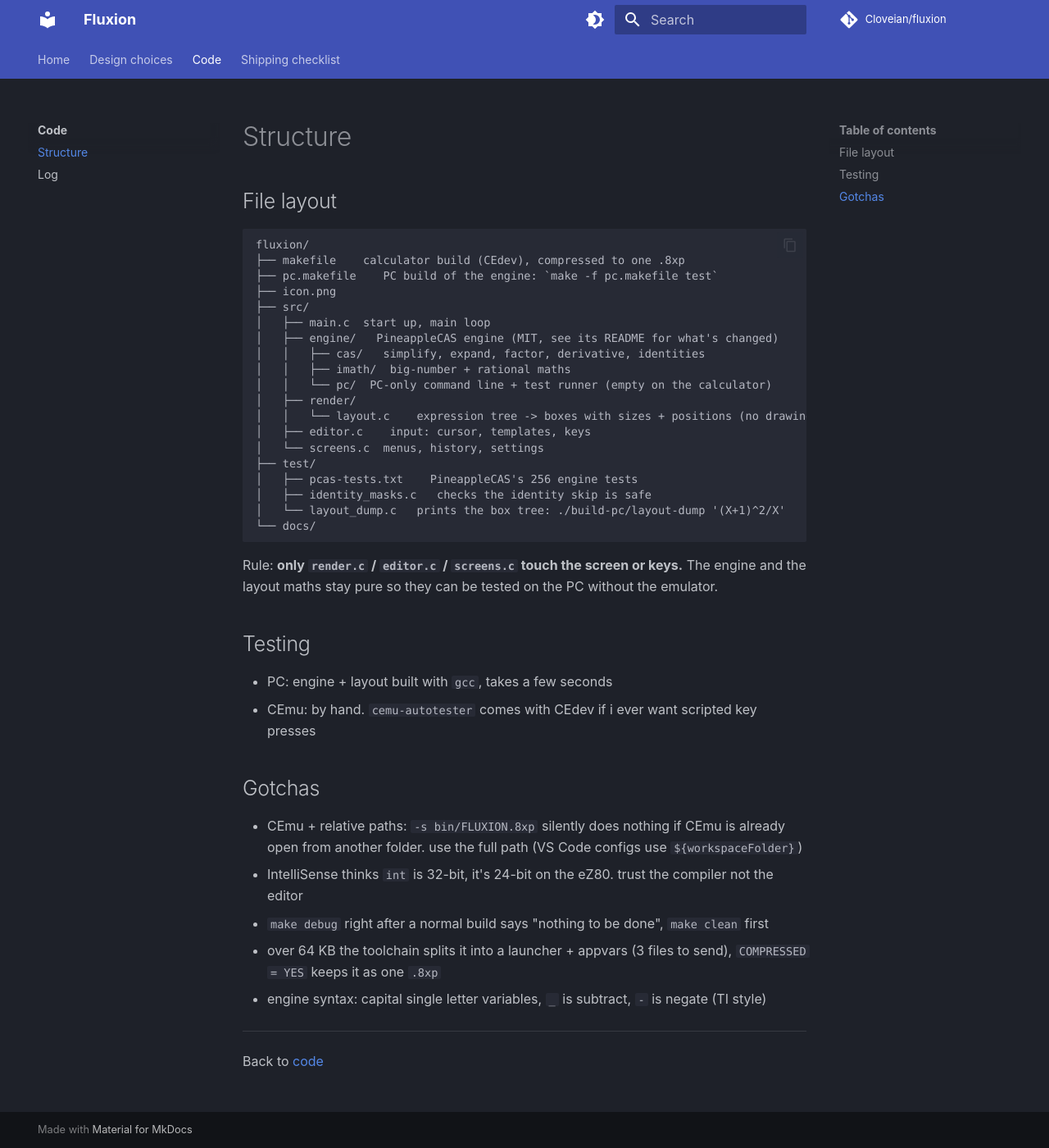
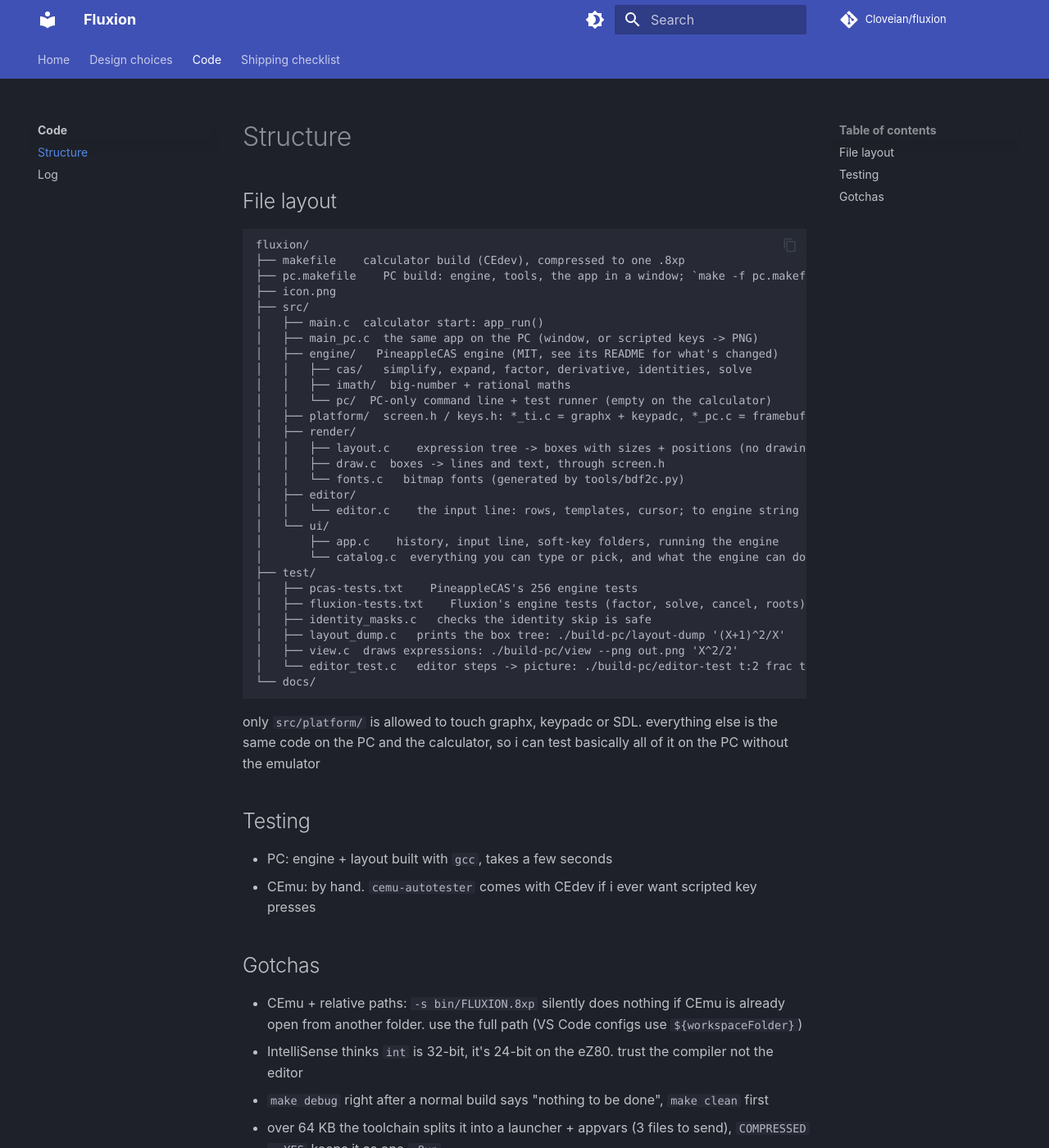
Before and after one commit to Cloveian/fluxion, an MkDocs documentation site: the page built from docs/code/structure.md, in a window 1280 px wide and 1400 px high. Shown: the whole window at 82% size. Built offline with MkDocs 1.6.1 and Material for MkDocs 9.7.7, drawn with Linux system fonts in a browser that asks for light colours; comment, search, counter and statistics services are not loaded.

Commit message:
structure doc update

````diff
--- a/docs/code/structure.md
+++ b/docs/code/structure.md
@@ -5,26 +5,36 @@
 ```
 fluxion/
 ├── makefile    calculator build (CEdev), compressed to one .8xp
-├── pc.makefile    PC build of the engine: `make -f pc.makefile test`
+├── pc.makefile    PC build: engine, tools, the app in a window; `make -f pc.makefile test`
 ├── icon.png
 ├── src/
-│   ├── main.c  start up, main loop
+│   ├── main.c  calculator start: app_run()
+│   ├── main_pc.c  the same app on the PC (window, or scripted keys -> PNG)
 │   ├── engine/   PineappleCAS engine (MIT, see its README for what's changed)
-│   │   ├── cas/   simplify, expand, factor, derivative, identities
+│   │   ├── cas/   simplify, expand, factor, derivative, identities, solve
 │   │   ├── imath/  big-number + rational maths
 │   │   └── pc/  PC-only command line + test runner (empty on the calculator)
+│   ├── platform/  screen.h / keys.h: *_ti.c = graphx + keypadc, *_pc.c = framebuffer + SDL
 │   ├── render/
-│   │   └── layout.c    expression tree -> boxes with sizes + positions (no drawing, runs on PC)
-│   ├── editor.c    input: cursor, templates, keys
-│   └── screens.c  menus, history, settings
+│   │   ├── layout.c    expression tree -> boxes with sizes + positions (no drawing)
+│   │   ├── draw.c  boxes -> lines and text, through screen.h
+│   │   └── fonts.c   bitmap fonts (generated by tools/bdf2c.py)
+│   ├── editor/
+│   │   └── editor.c    the input line: rows, templates, cursor; to engine string / boxes
+│   └── ui/
+│       ├── app.c    history, input line, soft-key folders, running the engine
+│       └── catalog.c  everything you can type or pick, and what the engine can do
 ├── test/
 │   ├── pcas-tests.txt    PineappleCAS's 256 engine tests
+│   ├── fluxion-tests.txt    Fluxion's engine tests (factor, solve, cancel, roots)
 │   ├── identity_masks.c   checks the identity skip is safe
-│   └── layout_dump.c   prints the box tree: ./build-pc/layout-dump '(X+1)^2/X'
+│   ├── layout_dump.c   prints the box tree: ./build-pc/layout-dump '(X+1)^2/X'
+│   ├── view.c  draws expressions: ./build-pc/view --png out.png 'X^2/2'
+│   └── editor_test.c   editor steps -> picture: ./build-pc/editor-test t:2 frac t:1
 └── docs/
 ```
 
-Rule: **only `render.c` / `editor.c` / `screens.c` touch the screen or keys.** The engine and the layout maths stay pure so they can be tested on the PC without the emulator.
+only `src/platform/` is allowed to touch graphx, keypadc or SDL. everything else is the same code on the PC and the calculator, so i can test basically all of it on the PC without the emulator
 
 ## Testing
 
````
